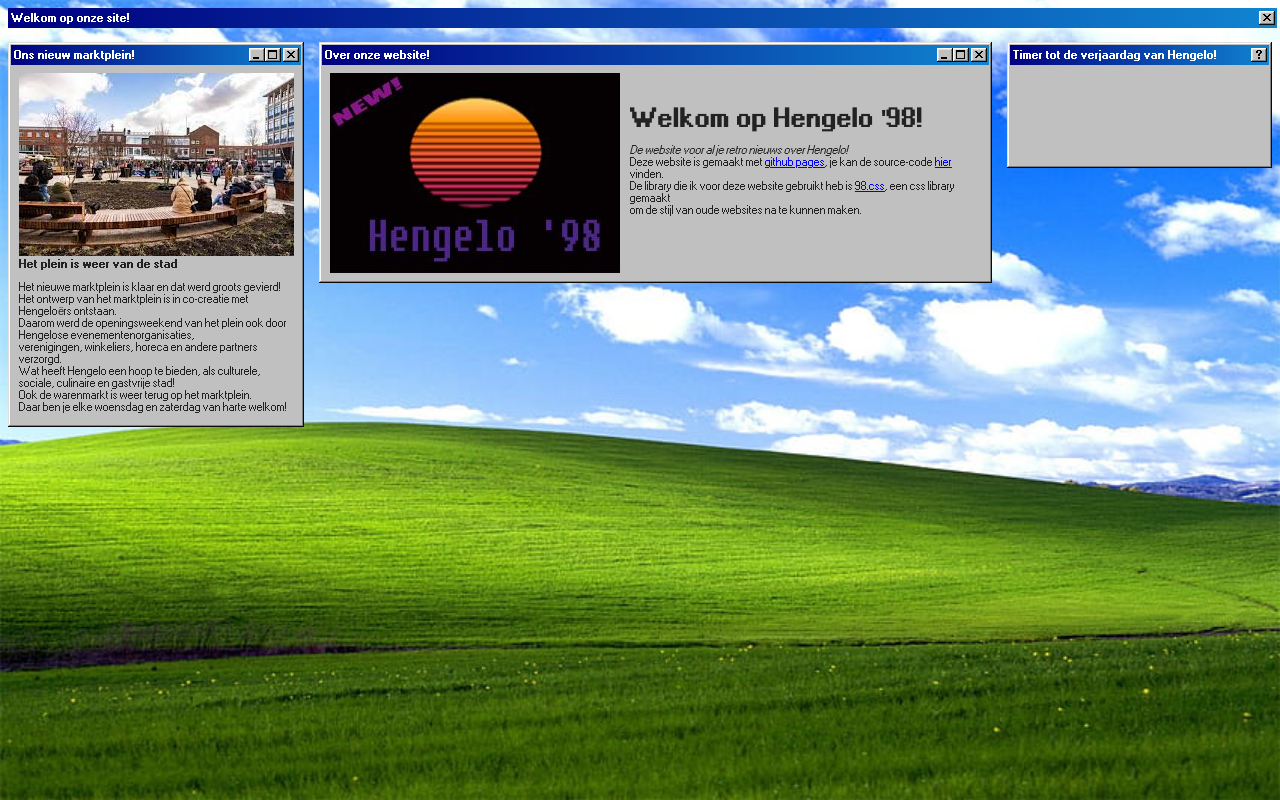
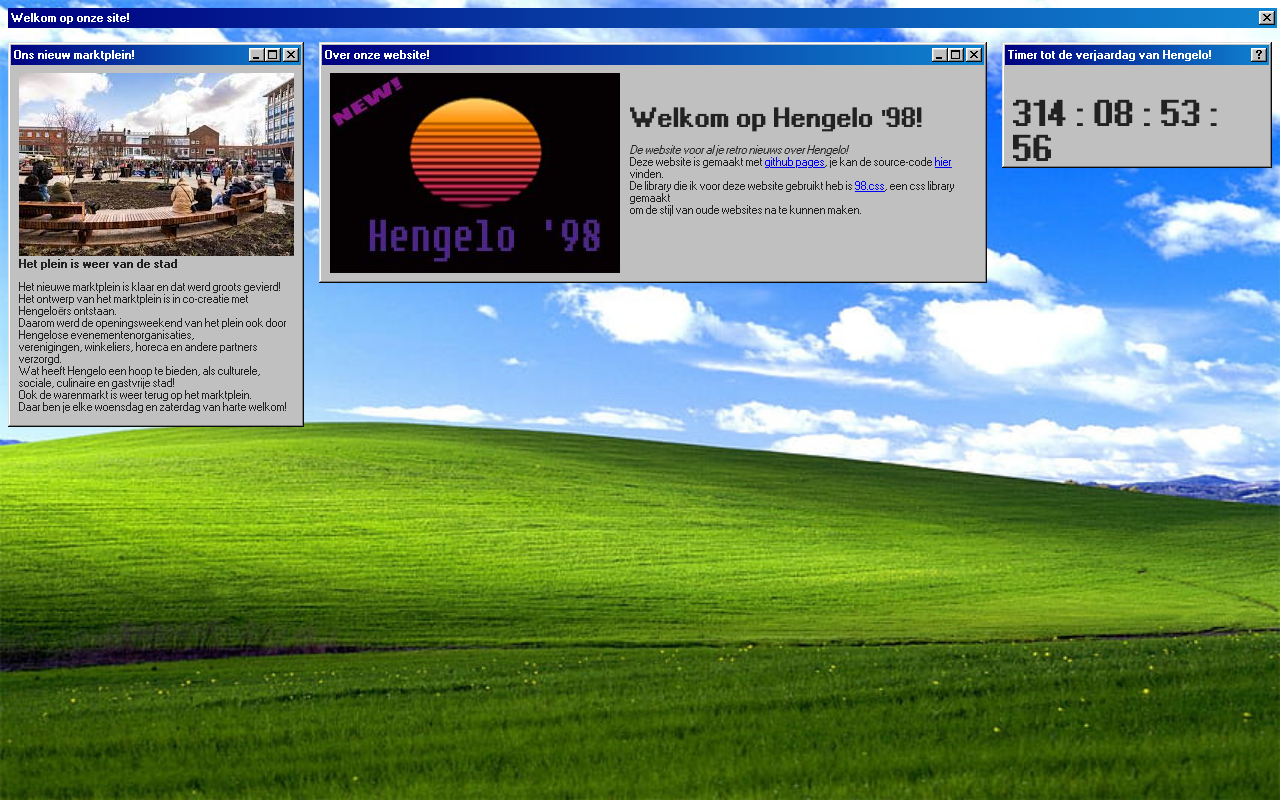
Before and after one commit to kderef/kderef.github.io, a plain HTML site: page index.html in a window 1280 px wide. Drawn offline with nearby package versions, Linux system fonts and the light colour scheme.

Commit message:
fix timer (i hope)

```diff
--- a/script/countdown.js
+++ b/script/countdown.js
@@ -1,5 +1,5 @@
 function to00format(num, len = 2) {
-    return num.padStart(len, "0");
+    return num.toString().padStart(len, "0");
 }
 
 const currentYear = new Date().getFullYear();
--- a/static/style.css
+++ b/static/style.css
@@ -11,7 +11,7 @@
 }
 
 #countdown-win {
-    width: 370px;
+    width: 380px;
     height: 120px;
     grid-column: 2;
     grid-row: 2;
```
